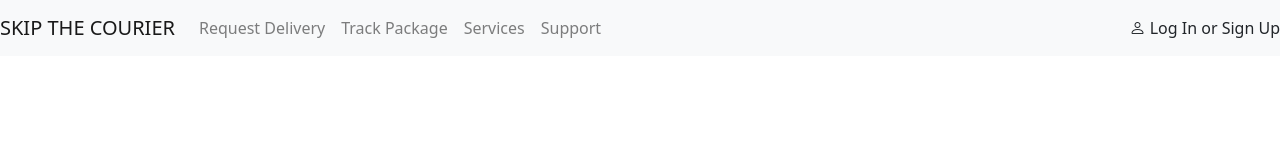
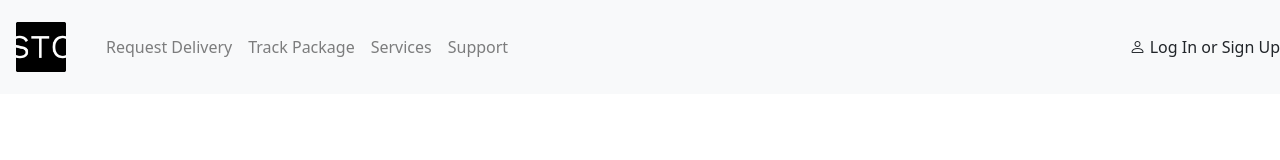
Before and after one commit to Lukateki/SkipTheCourrier, a plain HTML site: page index.html in a window 1280 px wide. Drawn offline with nearby package versions, Linux system fonts and the light colour scheme.

Commit message:
Icon added

```diff
--- a/index.html
+++ b/index.html
@@ -14,11 +14,39 @@
     integrity="sha384-C6RzsynM9kWDrMNeT87bh95OGNyZPhcTNXj1NW7RuBCsyN/o0jlpcV8Qyq46cDfL" crossorigin="anonymous">
   </script>
   <link rel="stylesheet" href="https://cdn.jsdelivr.net/npm/bootstrap-icons@1.11.1/font/bootstrap-icons.css">
+  <style>
+    .navbar {
+      overflow: hidden;
+      background-color: #333;
+    }
+
+    #navima {
+      float: left;
+      display: block;
+      color: #f2f2f2;
+      text-align: center;
+      padding: 14px 16px;
+      text-decoration: none;
+      font-size: 17px;
+    }
+
+    .navbar a:hover {
+      background: #ddd;
+      color: black;
+    }
+
+    .navbar a.active {
+      background-color: #4CAF50;
+      color: white;
+    }
+  </style>
+  <link rel="icon" href="navbar.png" type="image/x-icon">
 </head>
 
 <body>
   <nav class="navbar navbar-expand-lg navbar-light bg-light">
-    <a class="navbar-brand" href="/home.html">SKIP THE COURIER</a>
+    <a id="navima" class="navbar-brand" href="/home.html"><img src="navbar.png" alt="logo"
+        style="width:50px;height:50px;"></a>
     <button class="navbar-toggler" type="button" data-toggle="collapse" data-target="#navbarSupportedContent"
       aria-controls="navbarSupportedContent" aria-expanded="false" aria-label="Toggle navigation">
       <span class="navbar-toggler-icon"></span>
@@ -39,7 +67,8 @@
           <a class="nav-link" href="Support.html">Support</a>
         </li>
       </ul>
-      <a class="nav-link my-2 my-sm-0" href="Loginpage.html"> <i class="bi bi-person"></i> Log In or Sign Up</a>
+      <a class="nav-link my-2 my-sm-0" href="Loginpage.html" style="text-decoration: black;"> <i
+          class="bi bi-person"></i> Log In or Sign Up</a>
     </div>
   </nav>
 
```
Also changed, not shown: Loginpage.html (+5 -1 lines), Paymentpage.html (+1 -0 lines), Requestdelivery.html (+1 -0 lines), Services.html (+1 -0 lines), Signup.html (+5 -1 lines), Support.html (+1 -0 lines), Trackorderpages.html (+1 -0 lines), footer.html (+1 -0 lines), home.html (+1 -0 lines), logo.png (added), navbar.png (added).
